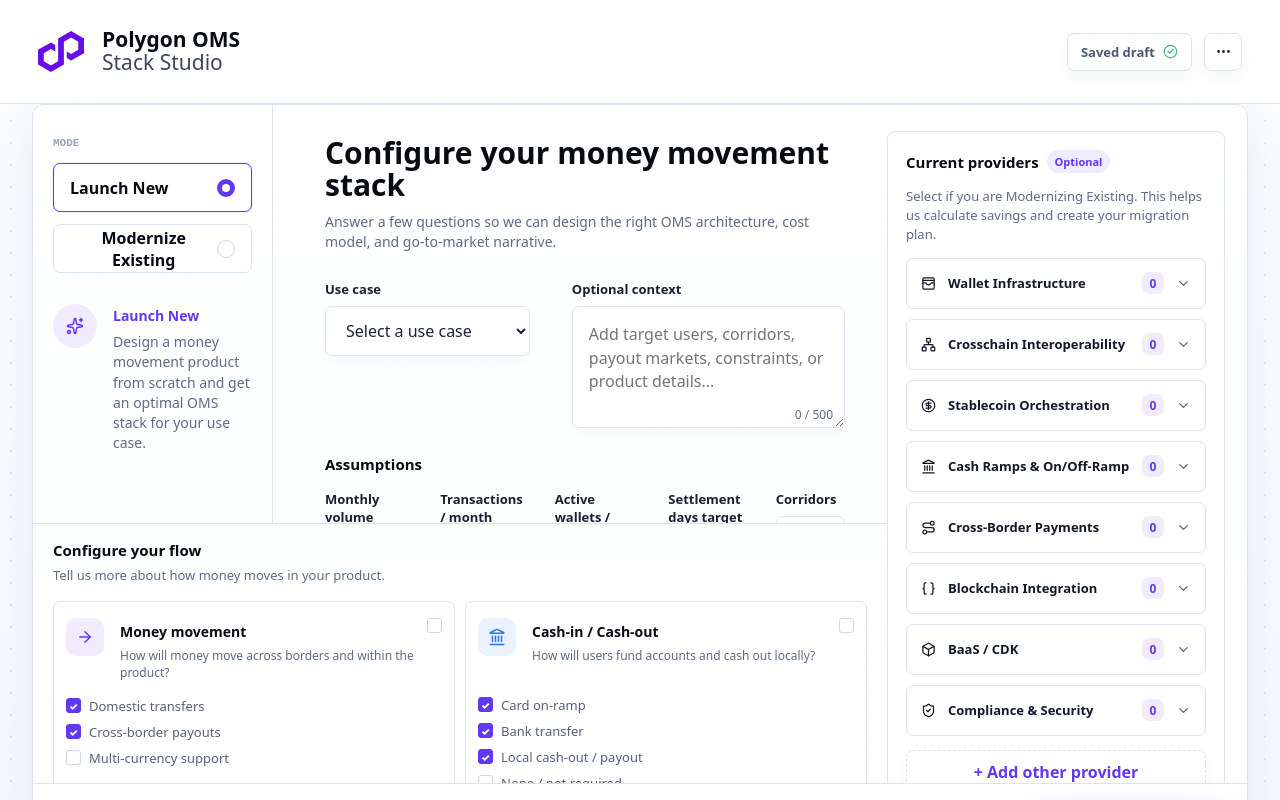
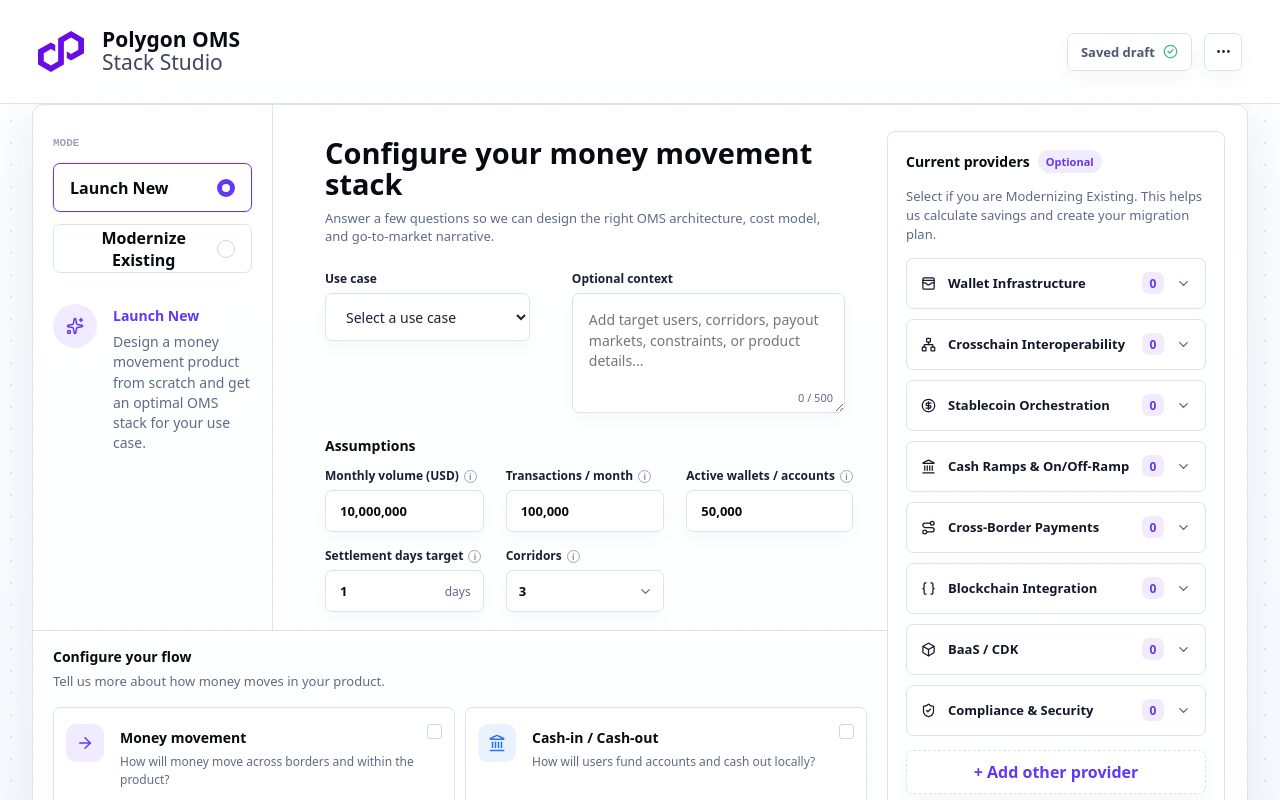
Before and after one commit to afk1997/polygon-open-money-stack-studio, a Next.js app: page / in a window 1280 px wide. Shown: the top 800 px of the page. Built offline with nearby package versions, Linux system fonts and the light colour scheme.

Commit message:
fix: tighten intake form scale

```diff
--- a/app/globals.css
+++ b/app/globals.css
@@ -372,14 +372,14 @@ a {
 
 .intakeStep h1 {
   margin: 0;
-  font-size: 30px;
+  font-size: 29px;
   line-height: 1.08;
   letter-spacing: 0;
 }
 
 .stepCopy {
-  margin: 10px 0 28px;
-  font-size: 14px;
+  margin: 9px 0 27px;
+  font-size: 13px;
 }
 
 .productGrid {
@@ -394,7 +394,7 @@ a {
 .numberInput {
   display: grid;
   align-content: start;
-  gap: 8px;
+  gap: 7px;
 }
 
 .selectInput span,
@@ -402,8 +402,30 @@ a {
 .textAreaInput span,
 .numberInput span {
   color: #182033;
-  font-size: 13px;
+  font-size: 12px;
+  font-weight: 760;
+  line-height: 1.08;
+}
+
+.numberInput > span {
+  display: inline-flex;
+  align-items: center;
+  gap: 5px;
+  white-space: nowrap;
+}
+
+.numberInput > span::after {
+  content: "i";
+  width: 11px;
+  height: 11px;
+  display: inline-grid;
+  place-items: center;
+  border: 1px solid #9aa7bd;
+  border-radius: 999px;
+  color: #7f8aa1;
+  font-size: 8px;
   font-weight: 800;
+  line-height: 1;
 }
 
 .selectInput select,
@@ -421,14 +443,16 @@ a {
 
 .selectInput select,
 .textInput input {
-  min-height: 50px;
+  min-height: 48px;
   padding: 0 16px;
+  font-size: 14px;
 }
 
 .textAreaInput textarea {
-  min-height: 122px;
+  min-height: 120px;
   resize: vertical;
   padding: 16px;
+  font-size: 14px;
   line-height: 1.45;
 }
 
@@ -437,7 +461,7 @@ a {
   margin-top: -30px;
   padding-right: 12px;
   color: var(--muted);
-  font-size: 12px;
+  font-size: 11px;
 }
 
 .fieldHint {
@@ -445,26 +469,26 @@ a {
 }
 
 .assumptionsBlock {
-  padding-top: 2px;
+  padding-top: 0;
 }
 
 .assumptionsBlock h3,
 .flowSection h3,
 .providerSelector h3 {
   margin: 0;
-  font-size: 15px;
+  font-size: 14px;
   letter-spacing: 0;
 }
 
 .assumptionGrid {
   display: grid;
-  grid-template-columns: 1.08fr 1fr 1.06fr 0.98fr 0.9fr;
-  gap: 32px;
-  margin-top: 16px;
+  grid-template-columns: 155px 145px 150px 140px 126px;
+  gap: 31px;
+  margin-top: 15px;
 }
 
 .numberInput div {
-  min-height: 43px;
+  min-height: 42px;
   grid-template-columns: minmax(0, 1fr) auto;
   align-items: center;
   display: grid;
@@ -477,13 +501,34 @@ a {
   outline: 0;
   color: var(--ink);
   background: transparent;
-  font-size: 14px;
-  font-weight: 650;
+  font-size: 13px;
+  font-weight: 620;
 }
 
 .numberInput small {
   color: var(--muted);
+  font-size: 12px;
+}
+
+.corridorSelect div {
+  position: relative;
+  padding-right: 10px;
+}
+
+.corridorSelect select {
+  width: 100%;
+  min-width: 0;
+  border: 0;
+  outline: 0;
+  appearance: none;
+  color: var(--ink);
+  background: transparent;
   font-size: 13px;
+  font-weight: 620;
+}
+
+.corridorSelect svg {
+  color: #5e6a82;
 }
 
 .flowSection {
@@ -1684,6 +1729,27 @@ a {
   line-height: 1.35;
 }
 
+@media (max-width: 1500px) {
+  .intakeFrame {
+    height: auto;
+    grid-template-rows: auto minmax(0, 1fr) auto;
+  }
+
+  .intakeAside,
+  .intakeMain {
+    min-height: 0;
+  }
+
+  .assumptionGrid {
+    grid-template-columns: repeat(3, minmax(0, 1fr));
+    gap: 18px 22px;
+  }
+
+  .intakeFlowPanel {
+    overflow: visible;
+  }
+}
+
 @media (max-width: 1280px) {
   .intakeFrame {
     grid-template-columns: 240px minmax(520px, 1fr) 360px;
--- a/components/studio/IntakeExperience.tsx
+++ b/components/studio/IntakeExperience.tsx
@@ -215,9 +215,33 @@ function AssumptionsStep({
         <NumberField label="Transactions / month" value={input.monthlyTransactions} onChange={(monthlyTransactions) => onPatchInput({ monthlyTransactions })} />
         <NumberField label="Active wallets / accounts" value={input.activeWallets} onChange={(activeWallets) => onPatchInput({ activeWallets })} />
         <NumberField label="Settlement days target" value={input.settlementDays} suffix="days" step={0.25} onChange={(settlementDays) => onPatchInput({ settlementDays })} />
-        <NumberField label="Corridors" value={input.reconciliationFeeds} onChange={(reconciliationFeeds) => onPatchInput({ reconciliationFeeds })} />
+        <CorridorField value={input.reconciliationFeeds} onChange={(reconciliationFeeds) => onPatchInput({ reconciliationFeeds })} />
       </div>
     </div>
+  );
+}
+
+function CorridorField({
+  value,
+  onChange,
+}: {
+  value: number;
+  onChange: (value: number) => void;
+}) {
+  return (
+    <label className="numberInput corridorSelect">
+      <span>Corridors</span>
+      <div>
+        <select value={value} onChange={(event) => onChange(Number(event.target.value))}>
+          {[1, 3, 6, 11, 20].map((count) => (
+            <option key={count} value={count}>
+              {count}
+            </option>
+          ))}
+        </select>
+        <ChevronDown size={15} aria-hidden="true" />
+      </div>
+    </label>
   );
 }
 
```
